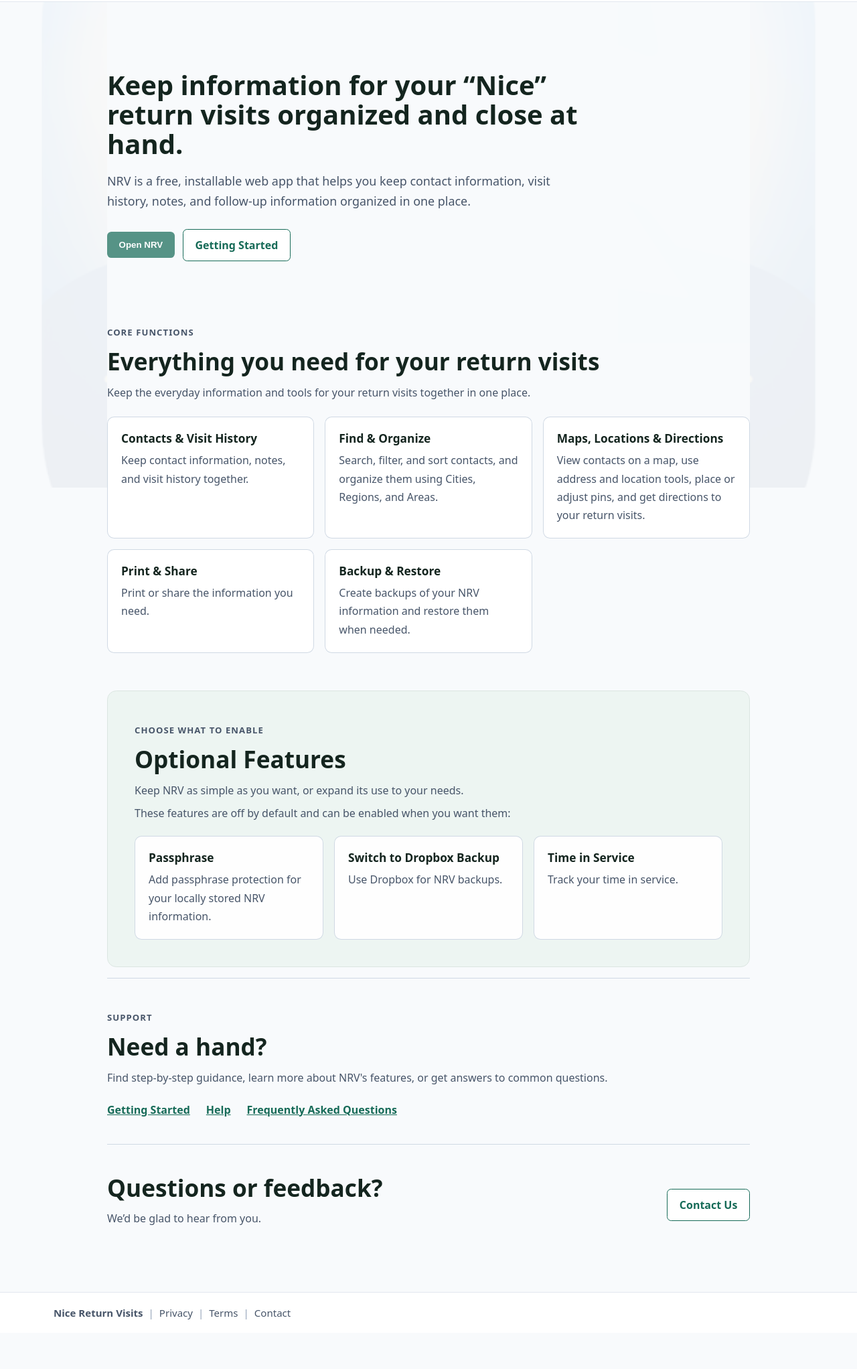
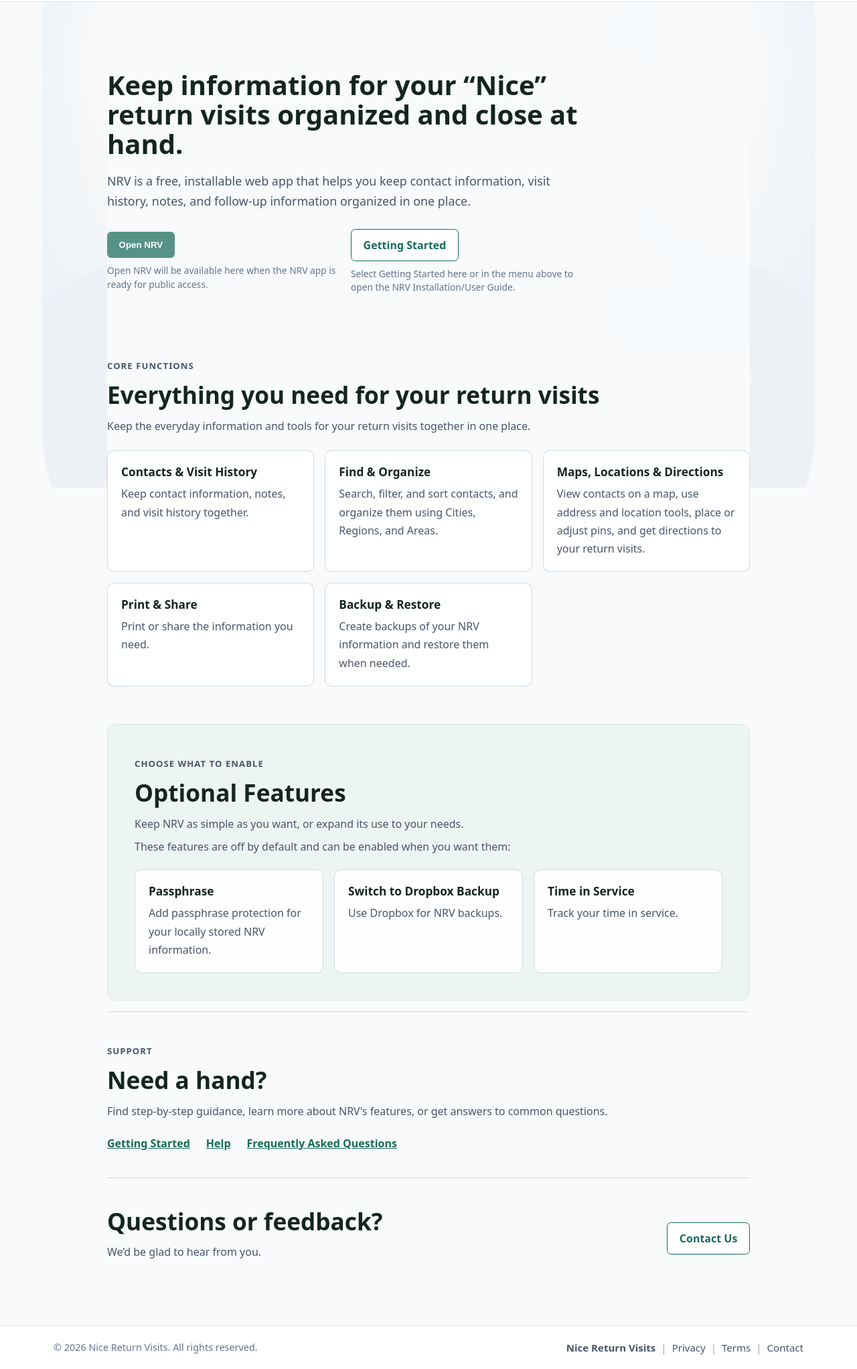
Before and after one commit to grasfulls/nice-return-visits-site, a plain HTML site: page index.html in a window 1280 px wide. Shown: the part 72-2116 px from the top of the page at 67% size. Before the commit the page ends 2062 px from the top, so only its background shows below. Drawn offline with Linux system fonts and the light colour scheme.

Commit message:
Add homepage guidance and sticky header
Co-authored-by: Copilot <223556219+Copilot@users.noreply.github.com>

```diff
--- a/assets/css/styles.css
+++ b/assets/css/styles.css
@@ -243,6 +243,9 @@ p {
 }
 
 .home-page .site-header {
+  position: sticky;
+  top: 0;
+  z-index: 10;
   display: block;
   padding: 0.8rem max(1.25rem, calc((100% - 1120px) / 2));
   background: rgba(255, 255, 255, 0.96);
@@ -346,6 +349,14 @@ p {
   flex-wrap: wrap;
   align-items: center;
   gap: 0.75rem;
+}
+
+.action-item p {
+  max-width: 22rem;
+  margin: 0.55rem 0 0;
+  color: #64748b;
+  font-size: 0.86rem;
+  line-height: 1.5;
 }
 
 .action-group .button,
@@ -474,6 +485,12 @@ p {
   background: rgba(255, 255, 255, 0.96);
 }
 
+.home-footer .copyright {
+  margin: 0;
+  color: #64748b;
+  font-size: 0.9rem;
+}
+
 .footer-brand {
   color: #475569;
   font-weight: 650;
--- a/index.html
+++ b/index.html
@@ -41,8 +41,14 @@
       <h1>Keep information for your “Nice” return visits organized and close at hand.</h1>
       <p class="hero-description">NRV is a free, installable web app that helps you keep contact information, visit history, notes, and follow-up information organized in one place.</p>
       <div class="action-group">
-        <button class="button" type="button" disabled>Open NRV</button>
-        <a class="button button-secondary" href="getting-started.html">Getting Started</a>
+        <div class="action-item">
+          <button class="button" type="button" disabled>Open NRV</button>
+          <p>Open NRV will be available here when the NRV app is ready for public access.</p>
+        </div>
+        <div class="action-item">
+          <a class="button button-secondary" href="getting-started.html">Getting Started</a>
+          <p>Select Getting Started here or in the menu above to open the NRV Installation/User Guide.</p>
+        </div>
       </div>
     </section>
 
@@ -122,6 +128,7 @@
   </main>
 
   <footer class="site-footer home-footer">
+    <p class="copyright">&copy; 2026 Nice Return Visits. All rights reserved.</p>
     <nav class="footer-links" aria-label="Footer navigation">
       <a class="footer-brand" href="index.html">Nice Return Visits</a>
       <a href="privacy.html">Privacy</a>
```
